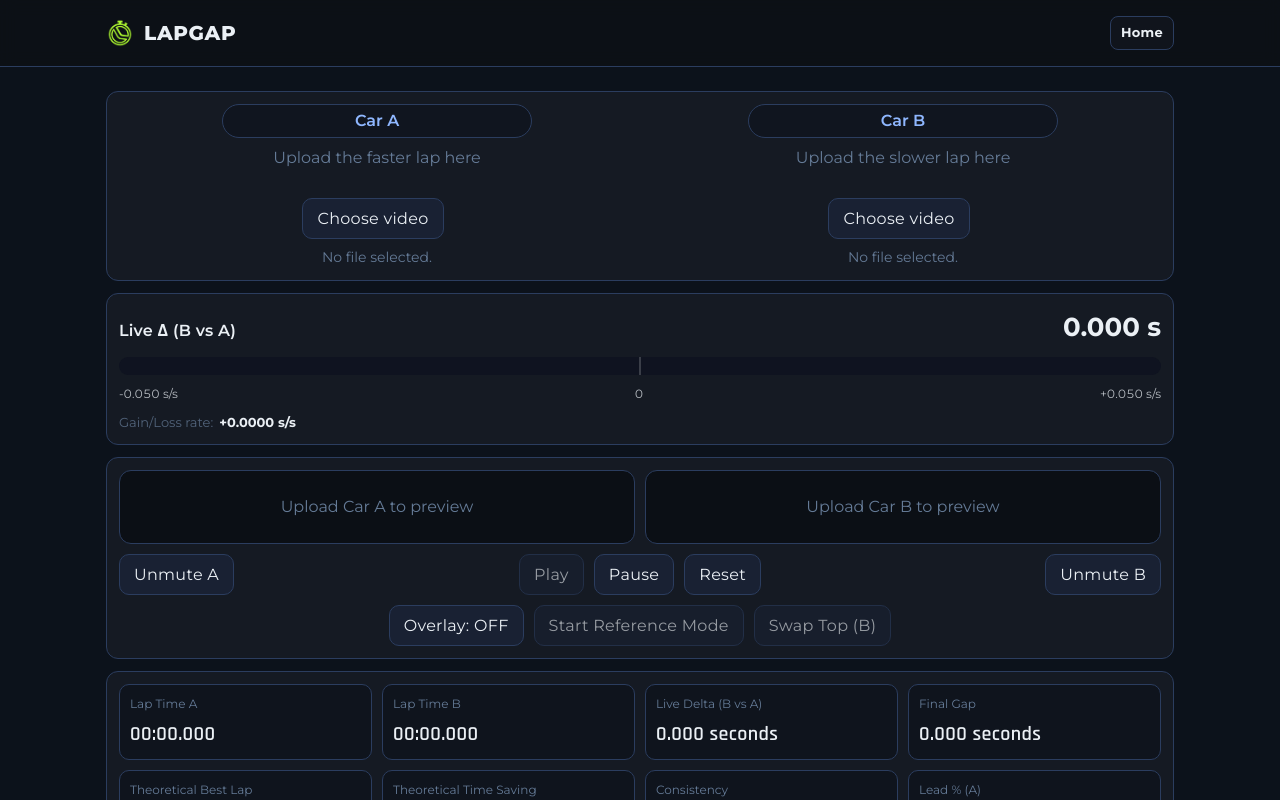
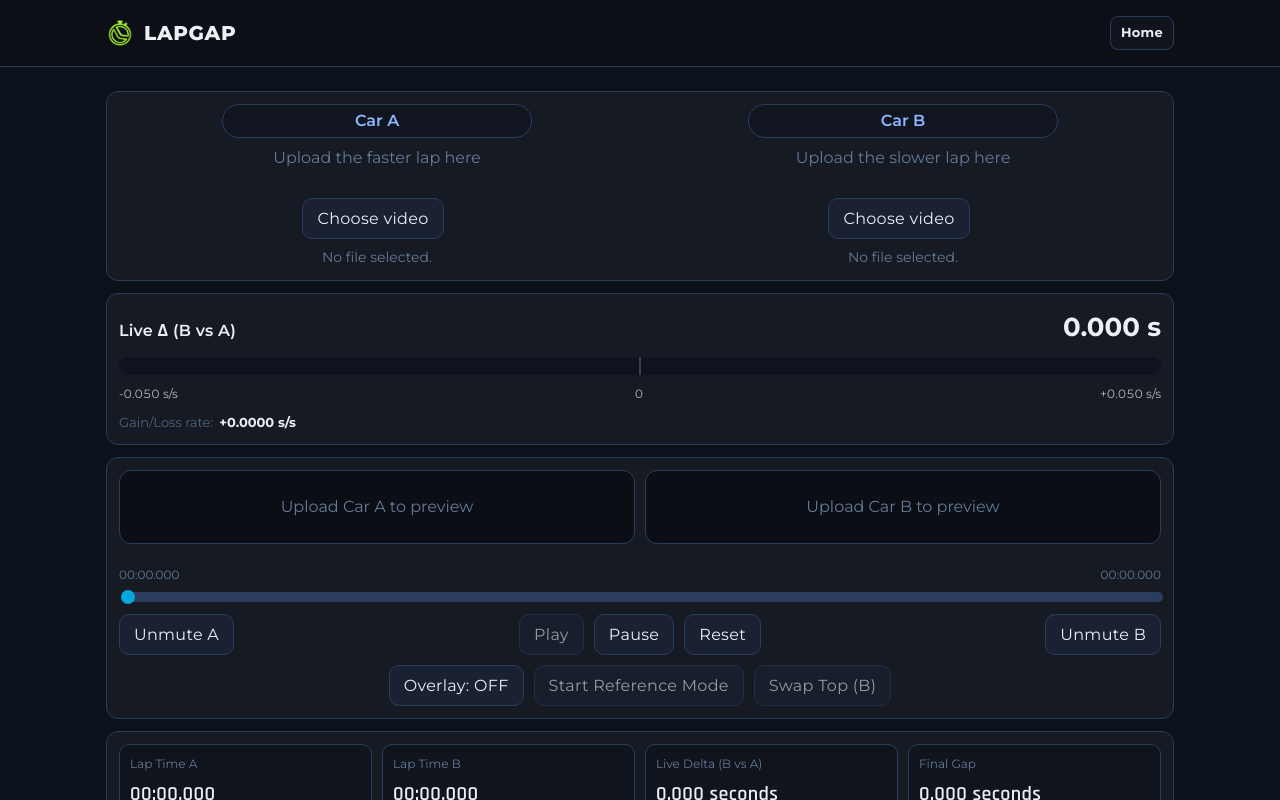
Before and after one commit to Al-S36/LapGap, a React (Vite) app: page / in a window 1280 px wide. Shown: the top 800 px of the page. Built offline with nearby package versions, Linux system fonts and the light colour scheme.

Commit message:
Added scrubber for users to easily go back and forth while watching their videos

```diff
--- a/src/App.jsx
+++ b/src/App.jsx
@@ -28,6 +28,9 @@ export default function App() {
   const deltaBucketsRef = useRef(new Array(101).fill(null));
   const [anchorPairs, setAnchorPairs] = useState(null);
 
+  const [globalTime, setGlobalTime] = useState(0);
+  const [isScrubbing, setIsScrubbing] = useState(false);
+
   const sessionKey = `${videoA?.url ?? ""}|${videoB?.url ?? ""}`;
 
   // Reset buckets whenever either video changes
@@ -35,6 +38,8 @@ export default function App() {
     deltaBucketsRef.current = new Array(101).fill(null);
     setDeltaSamples([]);
     setAnchorPairs(null);
+    setGlobalTime(0);
+    setIsScrubbing(false);
   }, [videoA?.url, videoB?.url]);
 
   // Recording the new data sample at the given lap
@@ -57,6 +62,25 @@ export default function App() {
     // Update state so that StatsStrip and others can use the new samples
     setDeltaSamples(samples);
   };
+
+  // Durations for stats (and helpful elsewhere)
+  const durationA = videoA?.duration ?? 0;
+  const durationB = videoB?.duration ?? 0;
+
+  // Follow playback only when no scrubbing so to not fight the user
+  const handleTimes = ({ timeA, timeB }) => {
+    if (isScrubbing) return;
+    setGlobalTime((prev) => {
+      const t = Math.max(timeA || 0, timeB || 0);
+      return Math.abs(t - prev) > 1e-3 ? t : prev;
+    });
+  };
+
+  const handleSeek = (t) => setGlobalTime(t);
+
+  // Scrub lifecycle
+  const handleScrubStart = () => setIsScrubbing(true);
+  const handleScrubEnd = () => setIsScrubbing(false);
 
   return (
     <div className="home-page">
@@ -93,6 +117,12 @@ export default function App() {
               recordDeltaSample(progress, raw ?? smoothed);
             }}
             onAnchors={setAnchorPairs}
+            onTimes={handleTimes}
+            seekTo={isScrubbing ? globalTime : undefined}
+            globalTime={globalTime}
+            onSeek={handleSeek}
+            onScrubStart={handleScrubStart}
+            onScrubEnd={handleScrubEnd}
           />
         </section>
 
--- a/src/components/footer.jsx
+++ b/src/components/footer.jsx
@@ -3,7 +3,7 @@ export default function Footer() {
     <footer className="footer">
       <div className="container footer-content">
         <small>LapGap — Ahmad Shahin • All client-side • React + Vite</small>
-        <small className="muted">v0.2.3</small>
+        <small className="muted">v0.2.4</small>
       </div>
     </footer>
   );
--- /dev/null
+++ b/src/components/timeScrubber.jsx
@@ -0,0 +1,46 @@
+import { useMemo } from "react";
+import { timeFormatter } from "./services/timeFormatter";
+
+export default function TimeScrubber({
+  durationA = 0,
+  durationB = 0,
+  value = 0,
+  onSeek,
+  onSeekStart,
+  onSeekEnd,
+}) {
+  // Calculates the max duration of the scrubber accoridng to whichever video is longer
+  const maxDuration = useMemo(
+    () => Math.max(durationA || 0, durationB || 0),
+    [durationA, durationB]
+  );
+
+  // Get the current value between 0 and the max duration
+  const safeVal = Math.min(Math.max(value || 0, 0), maxDuration || 0);
+  // Disable until we have a valid duration
+  const disabled = !Number.isFinite(maxDuration) || maxDuration <= 0;
+
+  return (
+    <div className="timeline">
+      <div className="timeline-head">
+        <span className="t-now">{timeFormatter(safeVal)}</span>
+        <span className="t-max">{timeFormatter(maxDuration)}</span>
+      </div>
+
+      <input
+        className="timeline-range"
+        type="range"
+        min={0}
+        max={maxDuration || 0}
+        // 10ms steps
+        step={0.01}
+        value={safeVal}
+        onChange={(e) => onSeek?.(Number(e.target.value) || 0)}
+        onPointerDown={onSeekStart}
+        onPointerUp={onSeekEnd}
+        disabled={disabled}
+        aria-label="Global scrubber (controls both videos)"
+      />
+    </div>
+  );
+}
--- a/src/components/videoPreview.jsx
+++ b/src/components/videoPreview.jsx
@@ -2,10 +2,22 @@ import { useEffect, useRef, useState } from "react";
 import { timeFormatter } from "./services/timeFormatter";
 import { playBoth, pauseBoth, resetBoth } from "./services/videoSync";
 import { clamp, buildWarp, mapAtoB } from "./services/mapping";
+import TimeScrubber from "./timeScrubber.jsx";
 
 // Shows two side-by-side video players (Car A and Car B),
 // tracks their playback progress, and provides simple playback controls.
-export default function VideoPreview({ videoA, videoB, onDelta, onAnchors }) {
+export default function VideoPreview({
+  videoA,
+  videoB,
+  onDelta,
+  onAnchors,
+  onTimes,
+  seekTo,
+  globalTime = 0,
+  onSeek,
+  onScrubStart,
+  onScrubEnd,
+}) {
   // References to each video element
   const videoARef = useRef(null);
   const videoBRef = useRef(null);
@@ -55,6 +67,11 @@ export default function VideoPreview({ videoA, videoB, onDelta, onAnchors }) {
         const currentTimeA = videoA.currentTime || 0;
         const currentTimeB = videoB.currentTime || 0;
 
+        // Publish live times upward so it can update global thumb when not scrubbing
+        if (typeof onTimes === "function") {
+          onTimes({ timeA: currentTimeA, timeB: currentTimeB });
+        }
+
         // If we have a warp mapping we use it otherwise we use the raw differenbce
         let rawDelta;
         if (warp) {
@@ -87,7 +104,22 @@ export default function VideoPreview({ videoA, videoB, onDelta, onAnchors }) {
     };
     rafId = requestAnimationFrame(update);
     return () => cancelAnimationFrame(rafId);
-  }, [warp, onDelta]);
+  }, [warp, onDelta, onTimes]);
+
+
+  useEffect(() => {
+    if (!Number.isFinite(seekTo)) return;
+    const videoA = videoARef.current;
+    const videoB = videoBRef.current;
+    if (videoA) {
+      const dA = Number(videoA.duration) || 0;
+      videoA.currentTime = clamp(seekTo, 0, Math.max(0, dA - 0.001));
+    }
+    if (videoB) {
+      const dB = Number(videoB.duration) || 0;
+      videoB.currentTime = clamp(seekTo, 0, Math.max(0, dB - 0.001));
+    }
+  }, [seekTo]);
 
   // The play back controls
   const onPlay = () => playBoth(videoARef.current, videoBRef.current);
@@ -278,6 +310,9 @@ export default function VideoPreview({ videoA, videoB, onDelta, onAnchors }) {
     }
   };
 
+  const durationA = videoA?.duration ?? 0;
+  const durationB = videoB?.duration ?? 0;
+
   return (
     <div className="preview-container">
       {!overlayMode ? (
@@ -407,6 +442,18 @@ export default function VideoPreview({ videoA, videoB, onDelta, onAnchors }) {
           )}
         </div>
       )}
+
+      {/* Scrubber */}
+      <div style={{ marginTop: 12 }}>
+        <TimeScrubber
+          durationA={durationA}
+          durationB={durationB}
+          value={globalTime}
+          onSeek={onSeek}
+          onSeekStart={onScrubStart}
+          onSeekEnd={onScrubEnd}
+        />
+      </div>
 
       {/* Controls */}
       <div className="controls controls-split">
--- a/src/styling/preview.css
+++ b/src/styling/preview.css
@@ -162,3 +162,43 @@
     justify-content: center;
   }
 }
+
+/* Scrubber CSS */
+.timeline {
+  display: grid;
+  gap: 6px;
+}
+
+.timeline-head {
+  display: flex;
+  justify-content: space-between;
+  font-size: 12px;
+  color: var(--muted);
+}
+
+.timeline-range {
+  width: 100%;
+  appearance: none;
+  height: 10px;
+  border-radius: 999px;
+  background: var(--panel-border, #1a2230);
+  outline: none;
+}
+
+.timeline-range::-webkit-slider-thumb {
+  appearance: none;
+  width: 14px;
+  height: 14px;
+  border-radius: 50%;
+  background: #06a6e0;
+  cursor: pointer;
+}
+
+.timeline-range::-moz-range-thumb {
+  width: 14px;
+  height: 14px;
+  border-radius: 50%;
+  background: #06a6e0;
+  cursor: pointer;
+  border: none;
+}
```
Also changed, not shown: 1 other file (tests, documents, lock files or other folders).
